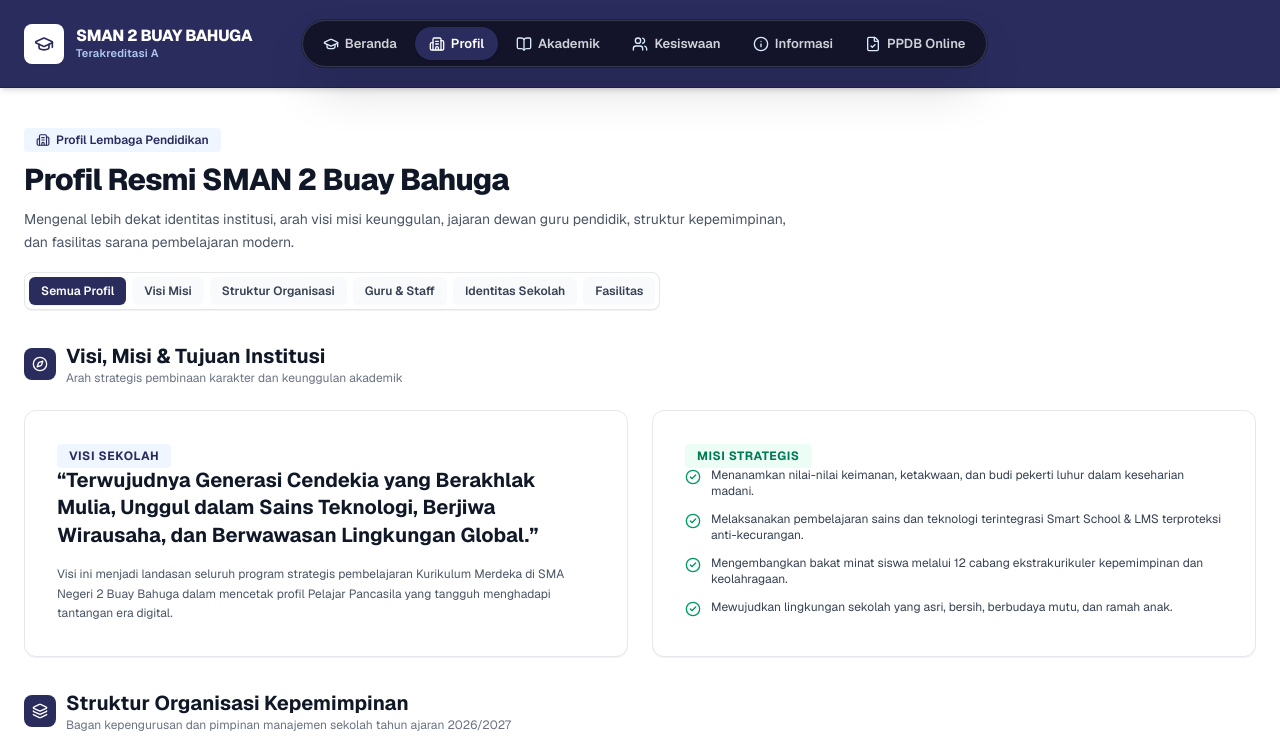
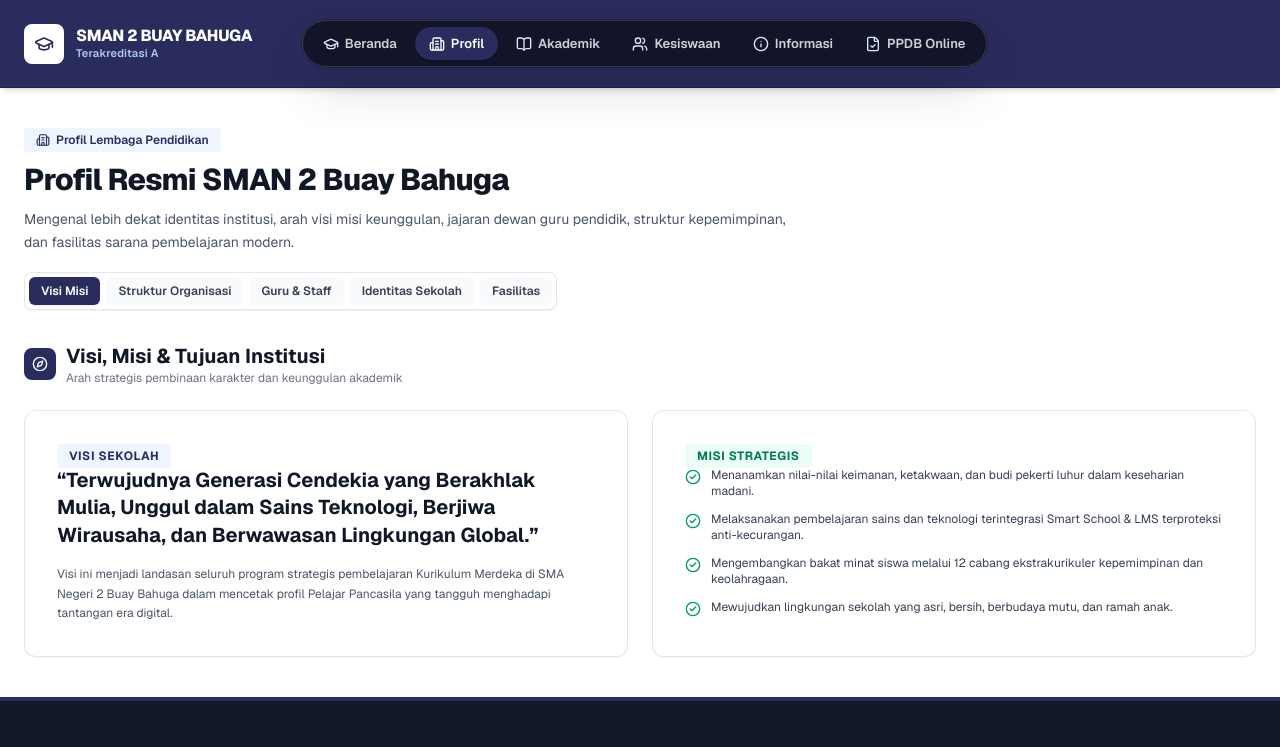
Before and after one commit to dharmamudita/smanegeri2buaybahuga, a Next.js app: page /profil in a window 1280 px wide. Shown: the top 747 px of the page. Built offline with nearby package versions, Linux system fonts and the light colour scheme.

Commit message:
ui: hilangkan tab Semua pada Profil/Akademik/Kesiswaan dan rapatkan tab di halaman Informasi

```diff
--- a/src/app/(public)/akademik/page.tsx
+++ b/src/app/(public)/akademik/page.tsx
@@ -13,19 +13,18 @@ import {
   AlertCircle,
 } from "lucide-react";
 
-type AkademikTab = "ALL" | "KALENDER" | "JADWAL_PELAJARAN" | "JADWAL_UJIAN";
+type AkademikTab = "KALENDER" | "JADWAL_PELAJARAN" | "JADWAL_UJIAN";
 
 function AkademikContent() {
   const searchParams = useSearchParams();
-  const initialTab = (searchParams.get("tab")?.toUpperCase() as AkademikTab) || "ALL";
+  const initialTab = (searchParams.get("tab")?.toUpperCase() as AkademikTab) || "KALENDER";
   const [activeTab, setActiveTab] = useState<AkademikTab>(
-    ["ALL", "KALENDER", "JADWAL_PELAJARAN", "JADWAL_UJIAN"].includes(initialTab)
+    ["KALENDER", "JADWAL_PELAJARAN", "JADWAL_UJIAN"].includes(initialTab)
       ? initialTab
-      : "ALL"
+      : "KALENDER"
   );
 
   const tabs: { key: AkademikTab; label: string }[] = [
-    { key: "ALL", label: "Semua Akademik" },
     { key: "KALENDER", label: "Kalender Akademik" },
     { key: "JADWAL_PELAJARAN", label: "Jadwal Pelajaran" },
     { key: "JADWAL_UJIAN", label: "Jadwal Ujian" },
@@ -127,7 +126,7 @@ function AkademikContent() {
       </div>
 
       {/* TAB 1: KALENDER AKADEMIK */}
-      {(activeTab === "ALL" || activeTab === "KALENDER") && (
+      {activeTab === "KALENDER" && (
         <section className="space-y-6">
           <div className="flex items-center gap-2.5">
             <div className="w-8 h-8 rounded-lg bg-[#2A2C5E] text-white flex items-center justify-center">
@@ -180,7 +179,7 @@ function AkademikContent() {
       )}
 
       {/* TAB 2: JADWAL PELAJARAN */}
-      {(activeTab === "ALL" || activeTab === "JADWAL_PELAJARAN") && (
+      {activeTab === "JADWAL_PELAJARAN" && (
         <section className="space-y-6">
           <div className="flex items-center gap-2.5">
             <div className="w-8 h-8 rounded-lg bg-[#2A2C5E] text-white flex items-center justify-center">
@@ -214,7 +213,7 @@ function AkademikContent() {
       )}
 
       {/* TAB 3: JADWAL UJIAN */}
-      {(activeTab === "ALL" || activeTab === "JADWAL_UJIAN") && (
+      {activeTab === "JADWAL_UJIAN" && (
         <section className="space-y-6">
           <div className="flex items-center gap-2.5">
             <div className="w-8 h-8 rounded-lg bg-[#2A2C5E] text-white flex items-center justify-center">
@@ -266,7 +265,7 @@ function AkademikContent() {
       )}
 
       {/* Program Jurusan / Konsentrasi Kurikulum Merdeka */}
-      {activeTab === "ALL" && (
+      {activeTab === "KALENDER" && (
         <section className="space-y-6 pt-6 border-t border-gray-200">
           <div className="flex items-center gap-2.5">
             <div className="w-8 h-8 rounded-lg bg-[#2A2C5E] text-white flex items-center justify-center">
--- a/src/app/(public)/informasi/page.tsx
+++ b/src/app/(public)/informasi/page.tsx
@@ -51,12 +51,9 @@ export default function InformasiPage() {
           Temukan rilis pengumuman akademik resmi, jadwal kegiatan sekolah, dan
           liputan prestasi civitas akademika SMA Negeri 2 Buay Bahuga.
         </p>
-      </div>
-
-      {/* Filter and Search Bar: Dekat dan proporsional */}
-      <div className="bg-white p-3 rounded-xl border border-gray-200 shadow-2xs flex flex-col md:flex-row items-stretch md:items-center justify-between gap-3">
-        {/* Kategori Tabs */}
-        <div className="flex flex-wrap items-center gap-1.5">
+        {/* Tab Kategori & Search Bar: Berjarak rapat dan menyatu proporsional dengan teks */}
+        <div className="pt-2 flex flex-col sm:flex-row sm:items-center justify-between gap-3">
+          <div className="inline-flex flex-wrap items-center gap-1.5 p-1 bg-white rounded-lg border border-gray-200 shadow-2xs">
             {kategoriList.map((kat) => (
               <button
                 key={kat}
@@ -64,7 +61,7 @@ export default function InformasiPage() {
                 className={`px-3 py-1.5 rounded-md text-xs font-semibold transition-all ${
                   selectedKategori === kat
                     ? "bg-[#2A2C5E] text-white shadow-2xs"
-                  : "bg-gray-100 text-gray-700 hover:bg-gray-200"
+                    : "bg-gray-50 text-gray-700 hover:bg-gray-100"
                 }`}
               >
                 {kat === "ALL" ? "Semua Kategori" : kat}
@@ -72,16 +69,17 @@ export default function InformasiPage() {
             ))}
           </div>
 
-        {/* Search */}
-        <div className="relative w-full md:w-72">
+          {/* Search Box */}
+          <div className="relative w-full sm:w-64">
             <Search className="w-4 h-4 text-gray-400 absolute left-3 top-1/2 -translate-y-1/2" />
             <input
               type="text"
               value={searchQuery}
               onChange={(e) => setSearchQuery(e.target.value)}
-            placeholder="Cari judul berita..."
-            className="w-full pl-9 pr-3 py-1.5 text-xs bg-gray-50 border border-gray-300 rounded-md focus:outline-none focus:ring-2 focus:ring-[#2A2C5E]/20 focus:border-[#2A2C5E]"
+              placeholder="Cari warta berita..."
+              className="w-full pl-9 pr-3 py-1.5 text-xs bg-white border border-gray-200 rounded-lg focus:outline-none focus:ring-2 focus:ring-[#2A2C5E]/20 focus:border-[#2A2C5E] shadow-2xs"
             />
+          </div>
         </div>
       </div>
 
--- a/src/app/(public)/kesiswaan/page.tsx
+++ b/src/app/(public)/kesiswaan/page.tsx
@@ -17,19 +17,18 @@ import {
   Sparkles,
 } from "lucide-react";
 
-type KesiswaanTab = "ALL" | "TATA_TERTIB" | "PRESTASI" | "EKSTRAKURIKULER";
+type KesiswaanTab = "TATA_TERTIB" | "PRESTASI" | "EKSTRAKURIKULER";
 
 function KesiswaanContent() {
   const searchParams = useSearchParams();
-  const initialTab = (searchParams.get("tab")?.toUpperCase() as KesiswaanTab) || "ALL";
+  const initialTab = (searchParams.get("tab")?.toUpperCase() as KesiswaanTab) || "TATA_TERTIB";
   const [activeTab, setActiveTab] = useState<KesiswaanTab>(
-    ["ALL", "TATA_TERTIB", "PRESTASI", "EKSTRAKURIKULER"].includes(initialTab)
+    ["TATA_TERTIB", "PRESTASI", "EKSTRAKURIKULER"].includes(initialTab)
       ? initialTab
-      : "ALL"
+      : "TATA_TERTIB"
   );
 
   const tabs: { key: KesiswaanTab; label: string }[] = [
-    { key: "ALL", label: "Semua Kesiswaan" },
     { key: "TATA_TERTIB", label: "Tata Tertib" },
     { key: "PRESTASI", label: "Prestasi" },
     { key: "EKSTRAKURIKULER", label: "Ekstrakurikuler" },
@@ -197,7 +196,7 @@ function KesiswaanContent() {
       </div>
 
       {/* TAB 1: TATA TERTIB */}
-      {(activeTab === "ALL" || activeTab === "TATA_TERTIB") && (
+      {activeTab === "TATA_TERTIB" && (
         <section className="space-y-6">
           <div className="flex items-center gap-2.5">
             <div className="w-8 h-8 rounded-lg bg-[#2A2C5E] text-white flex items-center justify-center">
@@ -245,7 +244,7 @@ function KesiswaanContent() {
       )}
 
       {/* TAB 2: PRESTASI */}
-      {(activeTab === "ALL" || activeTab === "PRESTASI") && (
+      {activeTab === "PRESTASI" && (
         <section className="space-y-6">
           <div className="flex items-center gap-2.5">
             <div className="w-8 h-8 rounded-lg bg-[#2A2C5E] text-white flex items-center justify-center">
@@ -283,7 +282,7 @@ function KesiswaanContent() {
       )}
 
       {/* TAB 3: EKSTRAKURIKULER */}
-      {(activeTab === "ALL" || activeTab === "EKSTRAKURIKULER") && (
+      {activeTab === "EKSTRAKURIKULER" && (
         <section className="space-y-6">
           <div className="flex items-center gap-2.5">
             <div className="w-8 h-8 rounded-lg bg-[#2A2C5E] text-white flex items-center justify-center">
@@ -335,7 +334,7 @@ function KesiswaanContent() {
       )}
 
       {/* Profil Organisasi Siswa OSIS & MPK */}
-      {activeTab === "ALL" && (
+      {activeTab === "TATA_TERTIB" && (
         <section className="space-y-6 pt-6 border-t border-gray-200">
           <div className="flex items-center gap-2.5">
             <div className="w-8 h-8 rounded-lg bg-[#2A2C5E] text-white flex items-center justify-center">
--- a/src/app/(public)/profil/page.tsx
+++ b/src/app/(public)/profil/page.tsx
@@ -22,7 +22,6 @@ import { SCHOOL_INFO } from "@/lib/constants";
 import { MOCK_USERS } from "@/lib/mockData";
 
 type ProfilTab =
-  | "ALL"
   | "VISI_MISI"
   | "STRUKTUR_ORGANISASI"
   | "GURU_STAFF"
@@ -31,15 +30,14 @@ type ProfilTab =
 
 function ProfilContent() {
   const searchParams = useSearchParams();
-  const initialTab = (searchParams.get("tab")?.toUpperCase() as ProfilTab) || "ALL";
+  const initialTab = (searchParams.get("tab")?.toUpperCase() as ProfilTab) || "VISI_MISI";
   const [activeTab, setActiveTab] = useState<ProfilTab>(
-    ["ALL", "VISI_MISI", "STRUKTUR_ORGANISASI", "GURU_STAFF", "IDENTITAS_SEKOLAH", "FASILITAS"].includes(initialTab)
+    ["VISI_MISI", "STRUKTUR_ORGANISASI", "GURU_STAFF", "IDENTITAS_SEKOLAH", "FASILITAS"].includes(initialTab)
       ? initialTab
-      : "ALL"
+      : "VISI_MISI"
   );
 
   const tabs: { key: ProfilTab; label: string }[] = [
-    { key: "ALL", label: "Semua Profil" },
     { key: "VISI_MISI", label: "Visi Misi" },
     { key: "STRUKTUR_ORGANISASI", label: "Struktur Organisasi" },
     { key: "GURU_STAFF", label: "Guru & Staff" },
@@ -172,7 +170,7 @@ function ProfilContent() {
       </div>
 
       {/* TAB 1: VISI & MISI */}
-      {(activeTab === "ALL" || activeTab === "VISI_MISI") && (
+      {activeTab === "VISI_MISI" && (
         <section className="space-y-6">
           <div className="flex items-center gap-2.5">
             <div className="w-8 h-8 rounded-lg bg-[#2A2C5E] text-white flex items-center justify-center">
@@ -227,7 +225,7 @@ function ProfilContent() {
       )}
 
       {/* TAB 2: STRUKTUR ORGANISASI */}
-      {(activeTab === "ALL" || activeTab === "STRUKTUR_ORGANISASI") && (
+      {activeTab === "STRUKTUR_ORGANISASI" && (
         <section className="space-y-6">
           <div className="flex items-center gap-2.5">
             <div className="w-8 h-8 rounded-lg bg-[#2A2C5E] text-white flex items-center justify-center">
@@ -260,7 +258,7 @@ function ProfilContent() {
       )}
 
       {/* TAB 3: GURU & STAFF */}
-      {(activeTab === "ALL" || activeTab === "GURU_STAFF") && (
+      {activeTab === "GURU_STAFF" && (
         <section className="space-y-6">
           <div className="flex items-center gap-2.5">
             <div className="w-8 h-8 rounded-lg bg-[#2A2C5E] text-white flex items-center justify-center">
@@ -304,7 +302,7 @@ function ProfilContent() {
       )}
 
       {/* TAB 4: IDENTITAS SEKOLAH */}
-      {(activeTab === "ALL" || activeTab === "IDENTITAS_SEKOLAH") && (
+      {activeTab === "IDENTITAS_SEKOLAH" && (
         <section className="space-y-6">
           <div className="flex items-center gap-2.5">
             <div className="w-8 h-8 rounded-lg bg-[#2A2C5E] text-white flex items-center justify-center">
@@ -373,7 +371,7 @@ function ProfilContent() {
       )}
 
       {/* TAB 5: FASILITAS */}
-      {(activeTab === "ALL" || activeTab === "FASILITAS") && (
+      {activeTab === "FASILITAS" && (
         <section className="space-y-6">
           <div className="flex items-center gap-2.5">
             <div className="w-8 h-8 rounded-lg bg-[#2A2C5E] text-white flex items-center justify-center">
```
Lines whose indentation alone changed are shown as unchanged.
